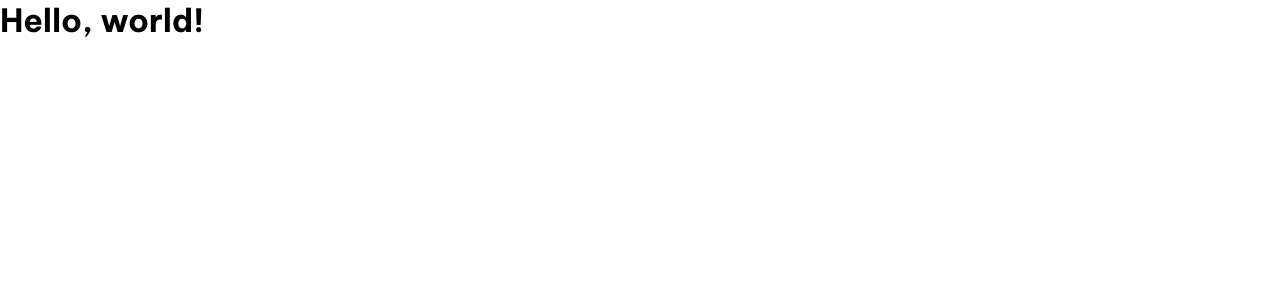
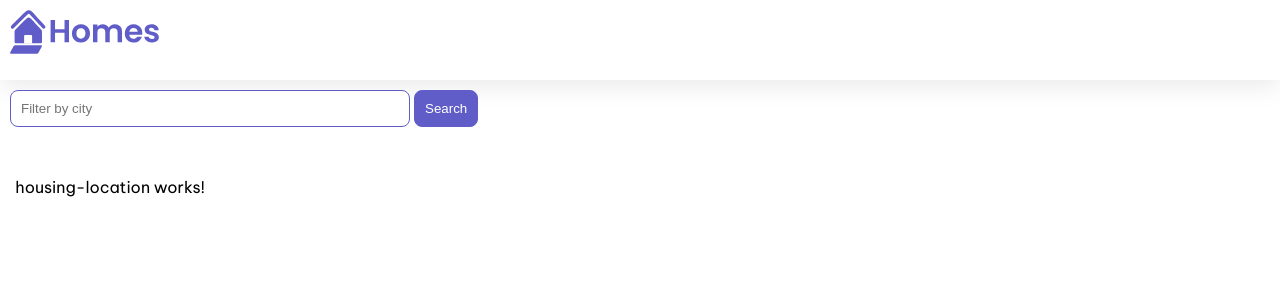
Before and after one commit to code-yesiam/sbAngularHomes, an Angular app: page / in a window 1280 px wide. Shown: the top 300 px of the page. Built offline with nearby package versions, Linux system fonts and the light colour scheme.

Commit message:
Homes Top Bar, City Filter & Location Component HTML/CSS

```diff
--- a/src/app/app.component.ts
+++ b/src/app/app.component.ts
@@ -1,10 +1,23 @@
 import { Component } from '@angular/core';
+
+import {HomeComponent} from './home/home.component'
 
 @Component({
   selector: 'app-root',
   standalone: true,
-  imports: [],
-  template: `<h1>Hello, world!</h1>`,
+  imports: [
+    HomeComponent,
+  ],
+  template: `
+  <main>
+    <header class="brand-name">
+      <img class="brand-logo" src="/assets/logo.svg" alt="logo" aria-hidden="true">
+    </header>
+    <section class="content">
+      <app-home></app-home>
+    </section>
+  </main>
+  `,
   styleUrls: ['./app.component.css'],
 })
 export class AppComponent {
--- /dev/null
+++ b/src/app/home/home.component.css
@@ -0,0 +1,40 @@
+.results {
+  display: grid;
+  column-gap: 14px;
+  row-gap: 14px;
+  grid-template-columns: repeat(auto-fill, minmax(400px, 400px));
+  margin-top: 50px;
+  justify-content: space-around;
+}
+
+input[type='text'] {
+  border: solid 1px var(--primary-color);
+  padding: 10px;
+  border-radius: 8px;
+  margin-right: 4px;
+  display: inline-block;
+  width: 30%;
+}
+
+button {
+  padding: 10px;
+  border: solid 1px var(--primary-color);
+  background: var(--primary-color);
+  color: white;
+  border-radius: 8px;
+}
+
+@media (min-width: 500px) and (max-width: 768px) {
+  .results {
+    grid-template-columns: repeat(2, 1fr);
+  }
+  input[type="text"] {
+    width: 70%;
+  }
+}
+
+@media (max-width: 499px) {
+  .results {
+    grid-template-columns: 1fr;
+  }
+}
--- /dev/null
+++ b/src/app/home/home.component.ts
@@ -0,0 +1,28 @@
+import { Component } from '@angular/core';
+import { CommonModule } from '@angular/common';
+import {HousingLocationComponent} from '../housing-location/housing-location.component'
+
+@Component({
+  selector: 'app-home',
+  standalone: true,
+  imports: [
+    CommonModule,
+    HousingLocationComponent
+  ],
+  template: `
+  <section>
+    <form>
+      <input type="text" placeholder="Filter by city">
+      <button class="primary" type="button">Search</button>
+    </form>
+  </section>
+  <section class="results">
+    <app-housing-location></app-housing-location>
+  </section>
+
+  `,
+  styleUrls: ['./home.component.css']
+})
+export class HomeComponent {
+
+}
--- /dev/null
+++ b/src/app/housing-location/housing-location.component.css
@@ -0,0 +1,36 @@
+.listing {
+  background: var(--accent-color);
+  border-radius: 30px;
+  padding-bottom: 30px;
+}
+
+.listing-heading {
+  color: var(--primary-color);
+  padding: 10px 20px 0 20px;
+}
+
+.listing-photo {
+  height: 250px;
+  width: 100px;
+  object-fit: cover;
+  border-radius: 30px 30px 0 0;
+}
+
+.listing-location {
+  padding: 10px 20px 20px 20px;
+}
+
+.listing-location::before {
+  content: url("/assets/location-pin.svg") / ""
+}
+
+section.listing a {
+  padding-left: 20px;
+  text-decoration: none;
+  color: var(--primary-color);
+}
+
+section.listing a::after {
+  content: "\203A";
+  margin-left: 5px;
+}
--- /dev/null
+++ b/src/app/housing-location/housing-location.component.ts
@@ -0,0 +1,17 @@
+import { Component } from '@angular/core';
+import { CommonModule } from '@angular/common';
+
+@Component({
+  selector: 'app-housing-location',
+  standalone: true,
+  imports: [CommonModule],
+  template: `
+    <p>
+      housing-location works!
+    </p>
+  `,
+  styleUrls: ['./housing-location.component.css']
+})
+export class HousingLocationComponent {
+
+}
```
